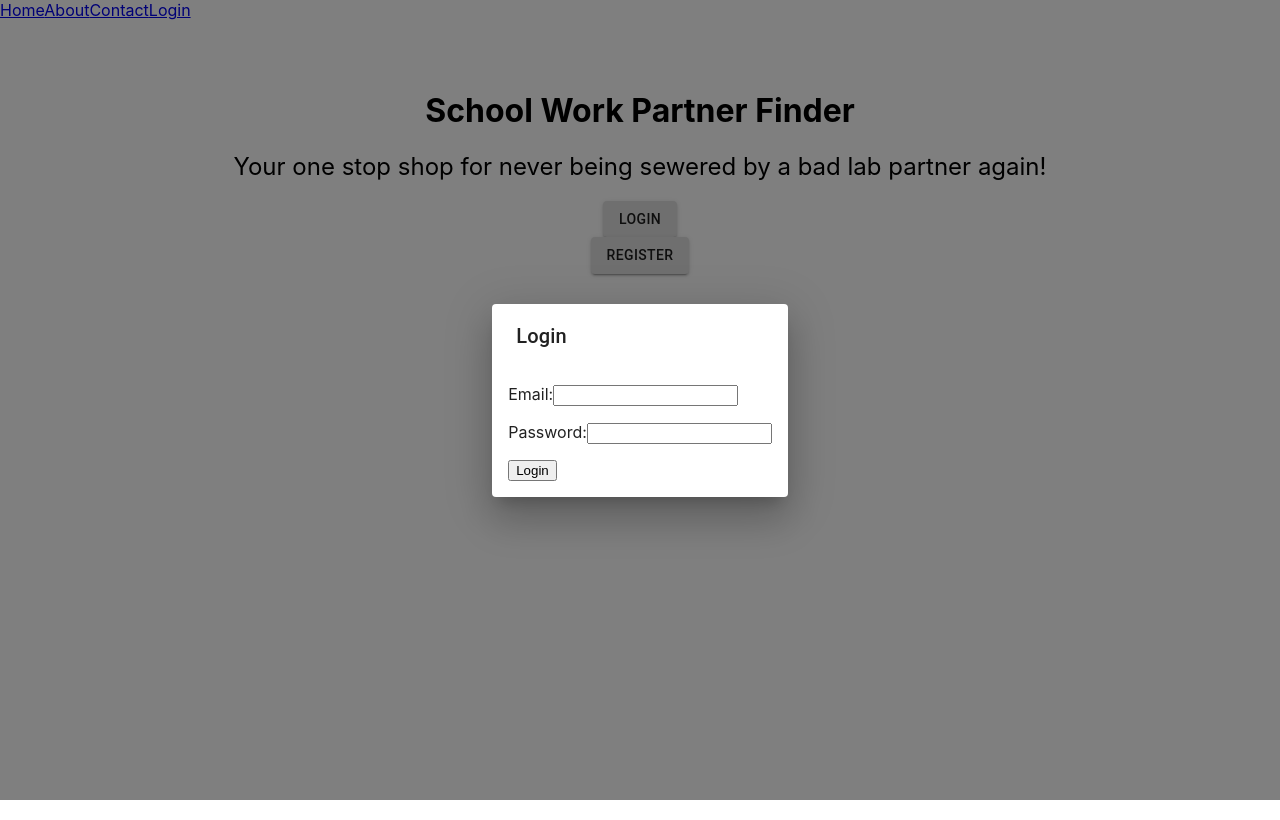
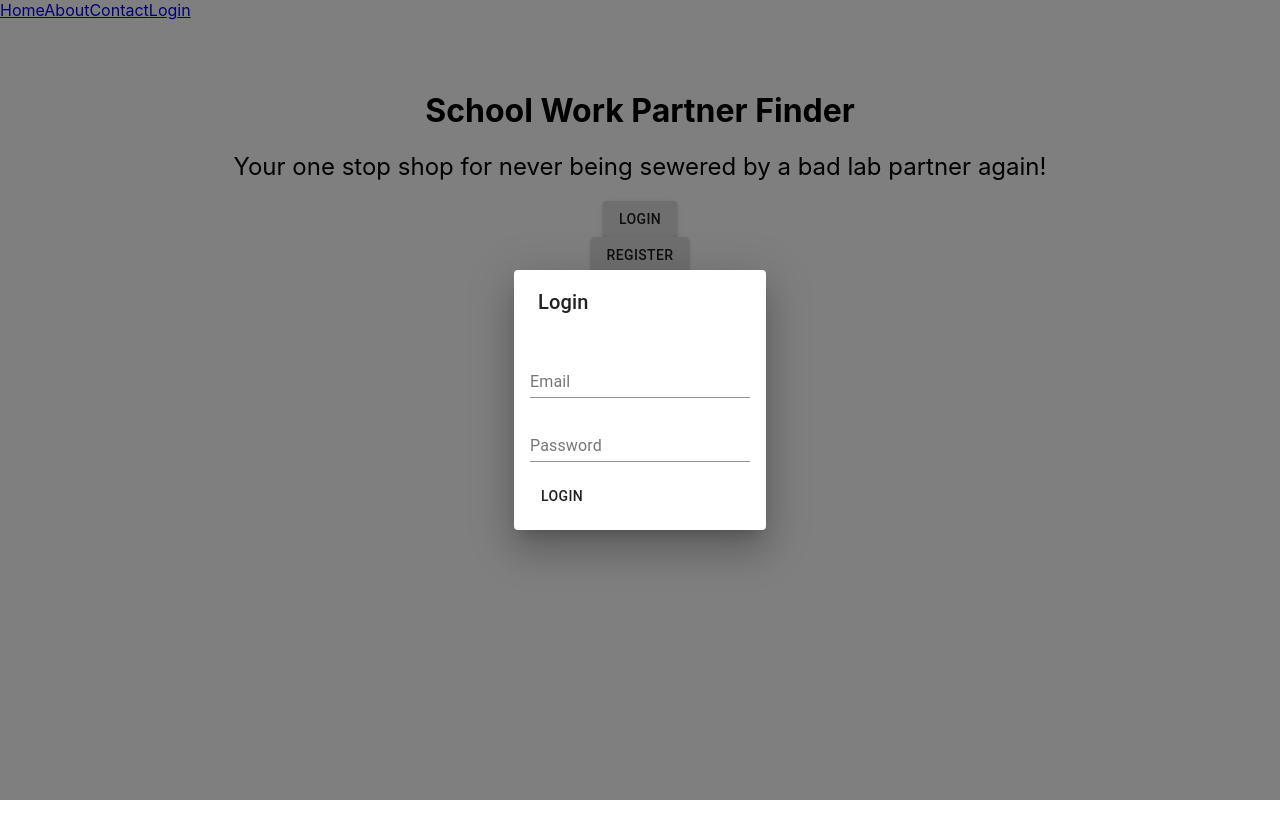
Before and after one commit to avalittle/link-up-education, a React (Create React App) app: page / in a window 1280 px wide. Both pictures are taken after a click on the button "LOGIN". Built offline with nearby package versions, Linux system fonts and the light colour scheme.

Commit message:
updates login form

```diff
--- a/src/components/home/Login.js
+++ b/src/components/home/Login.js
@@ -1,15 +1,14 @@
+import React, { useState } from 'react';
 import List from "@material-ui/core/List";
 import ListItem from "@material-ui/core/ListItem";
-import ListItemAvatar from "@material-ui/core/ListItemAvatar";
-import ListItemText from "@material-ui/core/ListItemText";
 import DialogTitle from "@material-ui/core/DialogTitle";
 import Dialog from "@material-ui/core/Dialog";
-import PersonIcon from "@material-ui/icons/Person";
-import AddIcon from "@material-ui/icons/Add";
 import { blue } from "@material-ui/core/colors";
 import { makeStyles } from "@material-ui/core/styles";
+import TextField from "@material-ui/core/TextField";
 
 import "../../styles/login.css";
+import { Button } from "@material-ui/core";
 
 const emails = ["username@gmail.com", "user02@gmail.com"];
 const useStyles = makeStyles({
@@ -27,9 +26,16 @@ export default function LoginPopup(props) {
     onClose();
   };
 
-  const handleListItemClick = (value) => {
-    onClose();
-  };
+  const [email, setEmail] = useState('');
+  const [password, setPassword] = useState('');
+  const handleEmailChange = e => { setEmail(e.target.value); };
+  const handlePasswordChange = e => { setPassword(e.target.value); }
+
+  const handleLogin = () => {
+    console.log("Loggin in!");
+    console.log(email);
+    console.log(password);
+  }
 
   return (
     <Dialog
@@ -38,23 +44,26 @@ export default function LoginPopup(props) {
       open={open}
     >
       <DialogTitle id="simple-dialog-title">Login</DialogTitle>
-      <List className='inputs'>
+      <List className="inputs">
         <ListItem>
-          <label>
-            Email:
-            <input type="text" email="email" />
-          </label>
+          <TextField
+            id="standard-basic"
+            label="Email"
+            onChange={handleEmailChange}
+            value={email}
+          />
         </ListItem>
         <ListItem>
-          <label>
-            Password:
-            <input type="text" email="password" />
-          </label>
+        <TextField
+            id="standard-basic"
+            label="Password"
+            onChange={handlePasswordChange}
+            value={password}
+          />
         </ListItem>
         <ListItem>
-        <input type="submit" value="Login" />
+          <Button onClick={handleLogin}>Login</Button>
         </ListItem>
-
       </List>
     </Dialog>
   );
```
